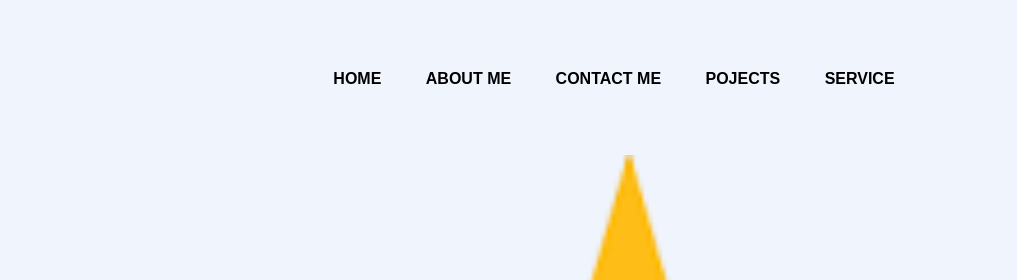
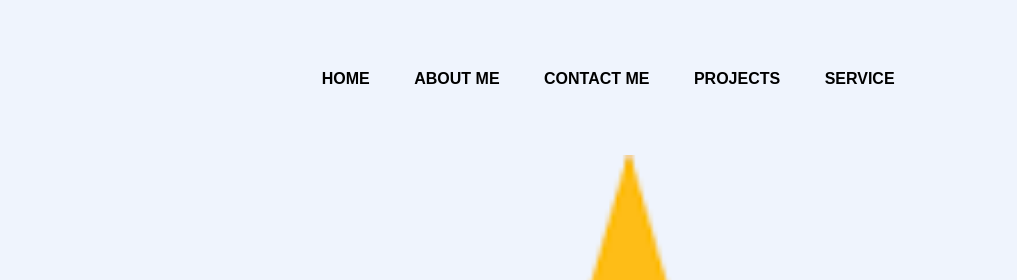
Before and after one commit to alabioluwatobig/Tobig-Portfolio-website, a plain HTML site: page index.html in a window 1280 px wide. Shown: the top 280 px of the page, 263-1280 px from the left. Drawn offline with Linux system fonts and the light colour scheme.

Commit message:
Update index.html

```diff
--- a/index.html
+++ b/index.html
@@ -15,7 +15,7 @@
           <li><a href="#">HOME</a></li>
           <li><a href="#">ABOUT ME</a></li>
           <li><a href="#">CONTACT ME</a></li>
-          <li><a href="#">POJECTS</a></li>
+          <li><a href="#">PROJECTS</a></li>
           <li><a href="#">SERVICE</a></li>
         </ul>
     </nav>
```
